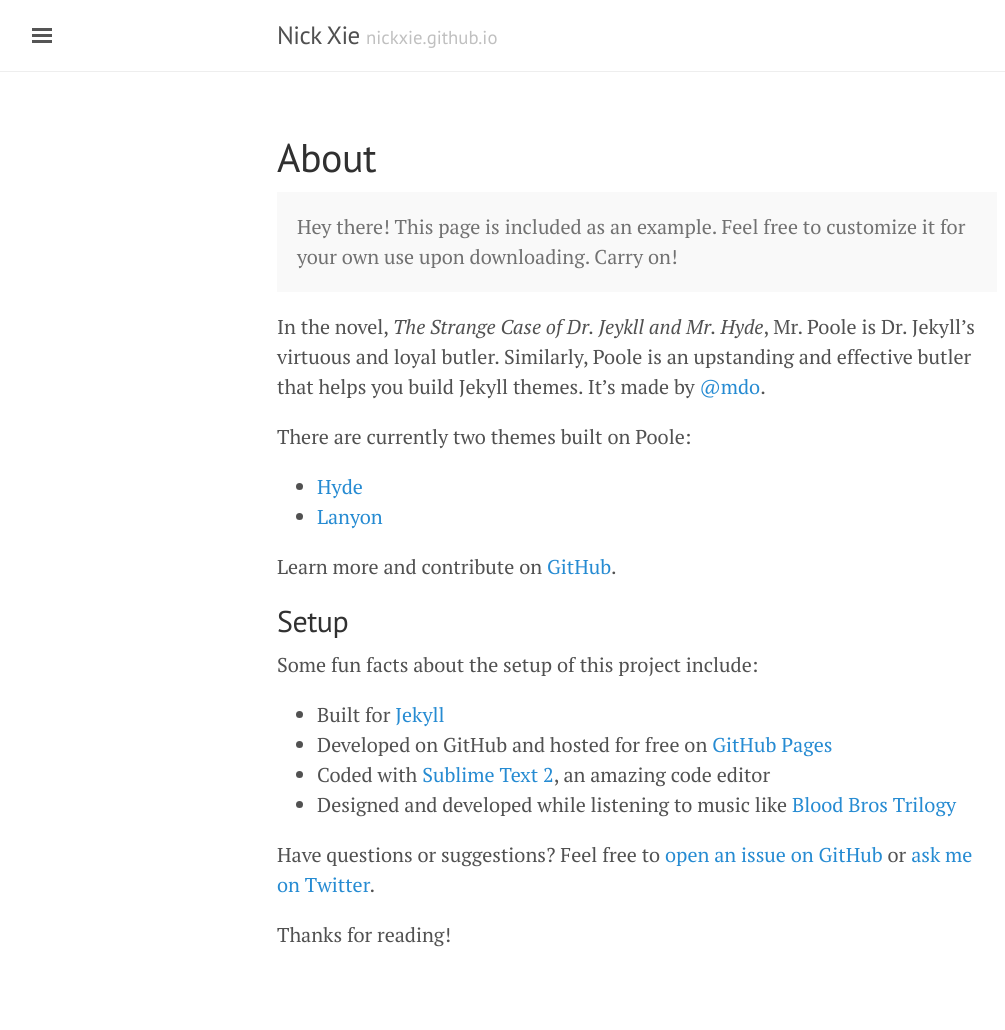
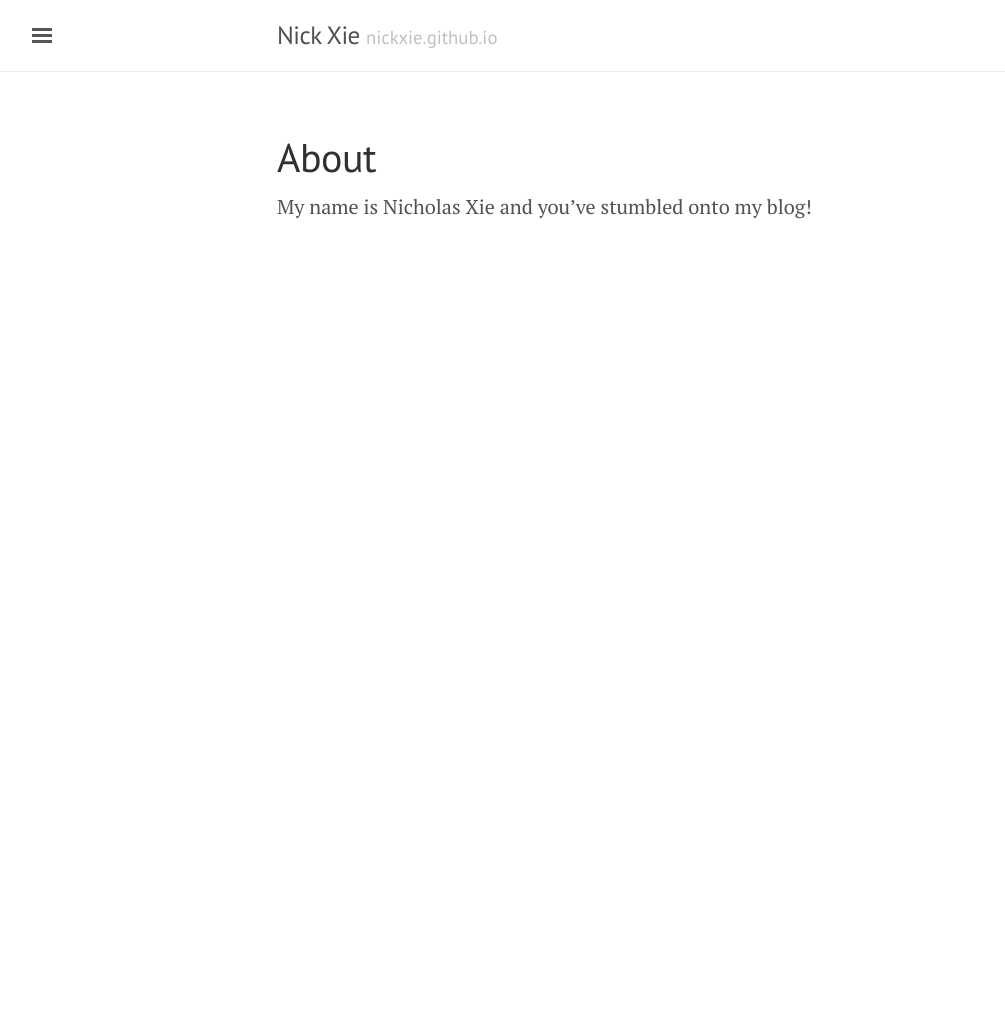
Before and after one commit to nick-xie/blog, a Jekyll site: the page built from about.md, in a window 1280 px wide. Shown: the whole page, without its empty margins (3-1008 px from the left). Built offline with Jekyll 4.4.1, drawn with Linux system fonts in a browser that asks for light colours; after the commit the page ends 900 px from its top, so only the background shows below that.

Commit message:
Fixed double / url's and about link

```diff
--- a/_config.yml
+++ b/_config.yml
@@ -14,9 +14,9 @@
 
 # About/contact
 author:
-  name:              Mark Otto
-  url:               https://twitter.com/mdo
-  email:             markdotto@gmail.com
+  name:              ''
+  url:               ''
+  email:             ''
 
 # Custom vars
 version:             1.0.0
--- a/_includes/sidebar.html
+++ b/_includes/sidebar.html
@@ -20,7 +20,7 @@
     {% for node in pages_list %}
       {% if node.title != null %}
         {% if node.layout == "page" %}
-          <a class="sidebar-nav-item{% if page.url == node.url %} active{% endif %}" href="{{ node.url }}">{{ node.title }}</a>
+          <a class="sidebar-nav-item{% if page.url == node.url %} active{% endif %}" href="{{ site.baseurl }}{{ node.url }}">{{ node.title }}</a>
         {% endif %}
       {% endif %}
     {% endfor %}
--- a/about.md
+++ b/about.md
@@ -3,28 +3,8 @@
 title: About
 ---
 
-<p class="message">
-  Hey there! This page is included as an example. Feel free to customize it for your own use upon downloading. Carry on!
-</p>
+<!-- <p class="message">
+  Quotation box is cool
+</p> -->
 
-In the novel, *The Strange Case of Dr. Jeykll and Mr. Hyde*, Mr. Poole is Dr. Jekyll's virtuous and loyal butler. Similarly, Poole is an upstanding and effective butler that helps you build Jekyll themes. It's made by [@mdo](https://twitter.com/mdo).
-
-There are currently two themes built on Poole:
-
-* [Hyde](http://hyde.getpoole.com)
-* [Lanyon](http://lanyon.getpoole.com)
-
-Learn more and contribute on [GitHub](https://github.com/poole).
-
-## Setup
-
-Some fun facts about the setup of this project include:
-
-* Built for [Jekyll](http://jekyllrb.com)
-* Developed on GitHub and hosted for free on [GitHub Pages](https://pages.github.com)
-* Coded with [Sublime Text 2](http://sublimetext.com), an amazing code editor
-* Designed and developed while listening to music like [Blood Bros Trilogy](https://soundcloud.com/maddecent/sets/blood-bros-series)
-
-Have questions or suggestions? Feel free to [open an issue on GitHub](https://github.com/poole/issues/new) or [ask me on Twitter](https://twitter.com/mdo).
-
-Thanks for reading!
+My name is Nicholas Xie and you've stumbled onto my blog!
--- a/index.html
+++ b/index.html
@@ -7,7 +7,7 @@
   {% for post in paginator.posts %}
   <div class="post">
     <h1 class="post-title">
-      <a href="{{ site.baseurl }}/{{ post.url }}">
+      <a href="{{ site.baseurl }}{{ post.url }}">
         {{ post.title }}
       </a>
     </h1>
```
